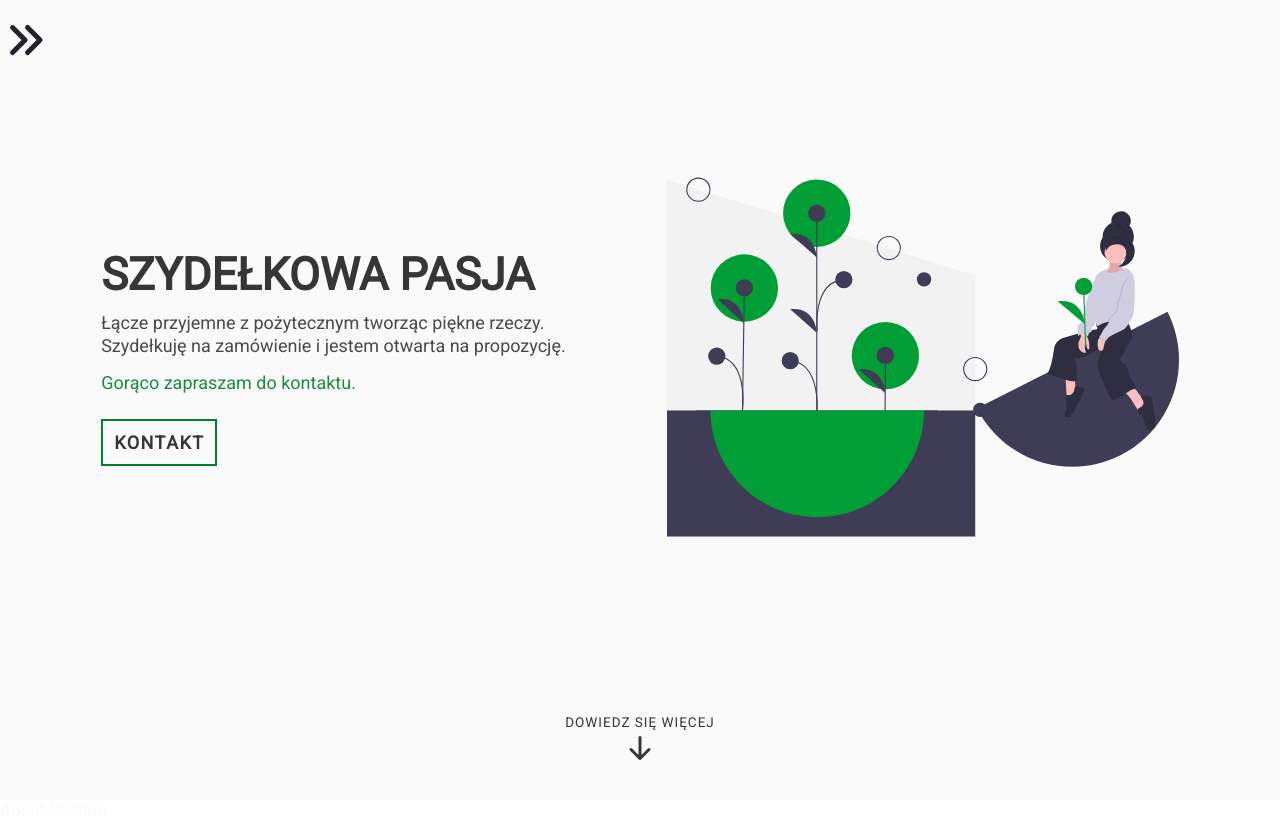
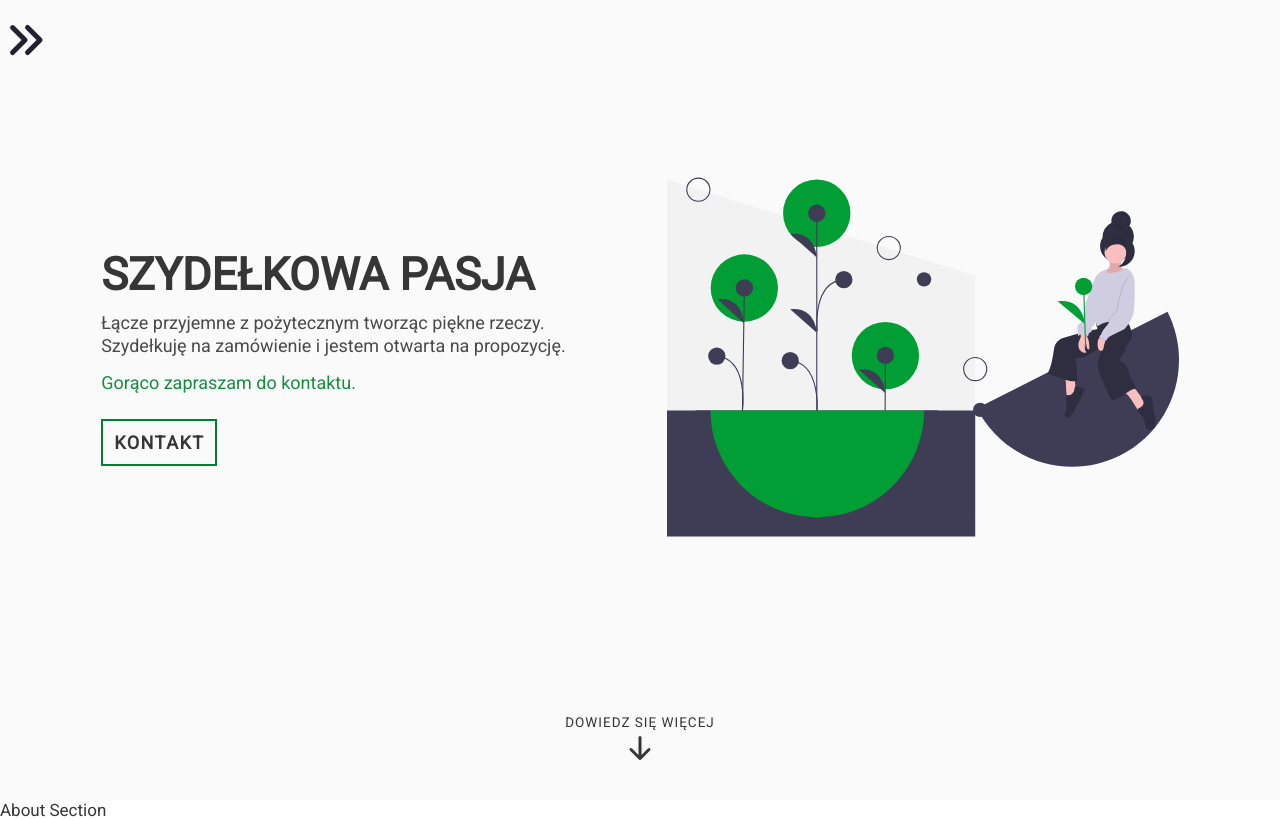
Before and after one commit to ajiiz/niteczki-daneczki-website, a React (Create React App) app: page / in a window 1280 px wide. Built offline with nearby package versions, Linux system fonts and the light colour scheme.

Commit message:
Imported Aboutpage styles

```diff
--- a/src/components/About.js
+++ b/src/components/About.js
@@ -1,4 +1,6 @@
 import React from "react"
+
+import "../styles/about.scss"
 
 const About = () => {
     return (
--- a/src/styles/about.scss
+++ b/src/styles/about.scss
@@ -1,5 +1,5 @@
 @import "variables";
 
-.work {
+.about {
     color: $font;
 }
```
